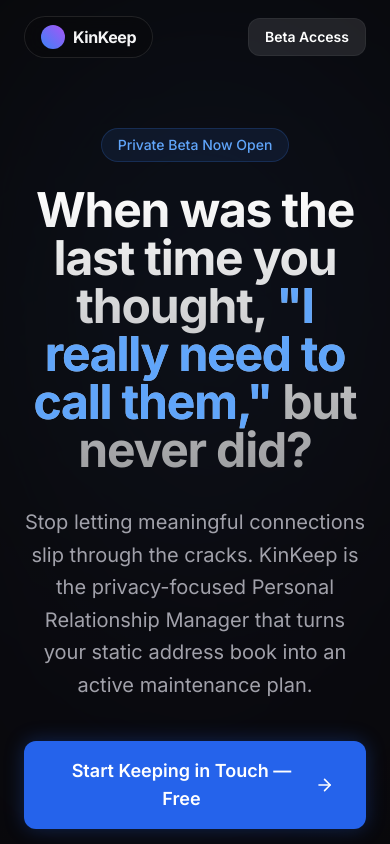
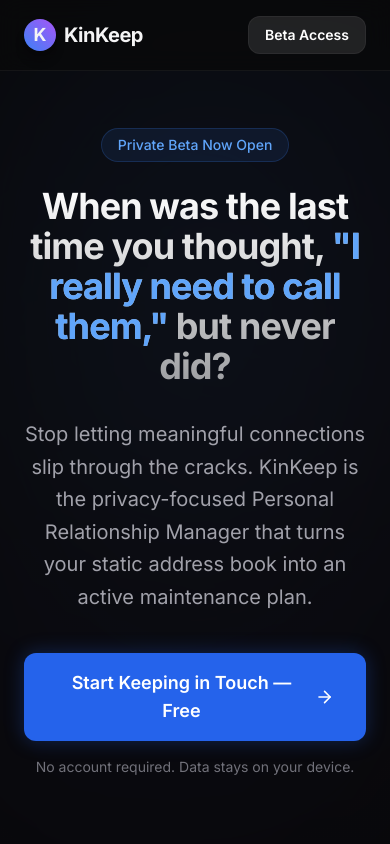
Before and after one commit to NabilPervez/kinkeepmarketing, a React (Vite) app: page / in a window 390 px wide. Shown: the top 844 px of the page. Built offline with nearby package versions, Linux system fonts and the light colour scheme.

Commit message:
Optimize layout for mobile and tablet: improve header, typography, and grid responsiveness

```diff
--- a/src/App.tsx
+++ b/src/App.tsx
@@ -20,11 +20,11 @@
       <AuroraBackground />
 
       {/* Navigation */}
-      <nav className="fixed top-0 left-0 right-0 z-50 px-6 py-4">
+      <nav className="fixed top-0 left-0 right-0 z-50 px-6 py-4 bg-zinc-950/80 backdrop-blur-md border-b border-white/5">
         <div className="max-w-7xl mx-auto flex items-center justify-between">
-          <div className="glass-panel px-4 py-2 rounded-full flex items-center gap-2 bg-zinc-950/50 backdrop-blur-md border border-white/10">
-            <div className="w-6 h-6 bg-gradient-to-tr from-blue-500 to-purple-500 rounded-full"></div>
-            <span className="font-bold tracking-tight">KinKeep</span>
+          <div className="flex items-center gap-2">
+            <div className="w-8 h-8 bg-gradient-to-tr from-blue-500 to-purple-500 rounded-full flex items-center justify-center font-bold text-lg shadow-lg">K</div>
+            <span className="font-bold tracking-tight text-xl">KinKeep</span>
           </div>
           <a href="https://kinkeep.netlify.app/" target="_blank" rel="noopener noreferrer">
             <Button variant="secondary" className="!py-2 !px-4 text-sm rounded-full">
@@ -46,7 +46,7 @@
             <div className="inline-block mb-6 px-4 py-1.5 rounded-full bg-blue-500/10 border border-blue-500/20 text-blue-400 text-sm font-medium">
               Private Beta Now Open
             </div>
-            <h1 className="text-5xl md:text-7xl font-bold tracking-tight mb-8 bg-clip-text text-transparent bg-gradient-to-b from-white to-white/60">
+            <h1 className="text-4xl md:text-5xl lg:text-7xl font-bold tracking-tight mb-8 bg-clip-text text-transparent bg-gradient-to-b from-white to-white/60">
               When was the last time you thought, <span className="text-blue-400">"I really need to call them,"</span> but never did?
             </h1>
             <p className="text-xl text-zinc-400 mb-10 max-w-2xl mx-auto leading-relaxed">
@@ -92,9 +92,9 @@
             <p className="text-zinc-400 text-lg">The KinKeep Dashboard answers one specific question: <strong className="text-white">Who do I need to connect with today?</strong></p>
           </div>
 
-          <div className="grid grid-cols-1 md:grid-cols-4 md:grid-rows-3 gap-6 h-auto md:h-[600px]">
+          <div className="grid grid-cols-1 md:grid-cols-2 lg:grid-cols-4 lg:grid-rows-3 gap-6 h-auto lg:h-[600px]">
             {/* Feature 1: Focus Contact (Top Left Big Block - 2x2) */}
-            <Card className="col-span-1 md:col-span-2 md:row-span-2 flex flex-col justify-between relative overflow-hidden group">
+            <Card className="col-span-1 md:col-span-2 lg:col-span-2 lg:row-span-2 flex flex-col justify-between relative overflow-hidden group">
               <div className="absolute top-0 right-0 p-4 opacity-50"><span className="text-xs font-mono uppercase tracking-widest text-blue-400">Priority</span></div>
               <div>
                 <div className="w-16 h-16 rounded-full bg-zinc-800 flex items-center justify-center mb-4 text-2xl border border-white/10">👨‍👩‍👧</div>
@@ -133,7 +133,7 @@
             </Card>
 
             {/* Feature 4: Upcoming Schedule (Bottom Wide Block) */}
-            <Card className="col-span-1 md:col-span-4 flex flex-col md:flex-row items-center justify-between gap-6">
+            <Card className="col-span-1 md:col-span-2 lg:col-span-4 flex flex-col md:flex-row items-center justify-between gap-6">
               <div className="flex-1">
                 <h3 className="text-lg font-semibold mb-2">Upcoming Schedule</h3>
                 <div className="flex gap-4 overflow-x-auto pb-2">
@@ -201,7 +201,7 @@
                   <h4 className="font-medium text-sm text-zinc-400 mb-2">Preferred Day</h4>
                   <div className="grid grid-cols-4 gap-2">
                     {['S', 'M', 'T', 'W', 'T', 'F', 'S'].map((d, i) => (
-                      <div key={i} className={`h-8 rounded flex items-center justify-center text-xs ${i === 0 ? 'bg-blue-500/20 text-blue-400 border border-blue-500/30' : 'bg-zinc-900 text-zinc-600'}`}>
+                      <div key={i} className={`h-10 rounded flex items-center justify-center text-xs ${i === 0 ? 'bg-blue-500/20 text-blue-400 border border-blue-500/30' : 'bg-zinc-900 text-zinc-600'}`}>
                         {d}
                       </div>
                     ))}
@@ -215,7 +215,7 @@
         {/* Section 5: Sorting Hat (Onboarding) */}
         <section className="max-w-4xl mx-auto mb-32 text-center">
           <Card className="bg-gradient-to-br from-zinc-900 to-zinc-950 border-zinc-800">
-            <h2 className="text-3xl font-bold mb-4">Organize your entire network in minutes, not hours.</h2>
+            <h2 className="text-2xl md:text-3xl font-bold mb-4 px-2">Organize your entire network in minutes, not hours.</h2>
             <p className="text-zinc-400 mb-8 max-w-2xl mx-auto">
               Dreading the setup? Don't. Our <strong>Import Wizard</strong> ingests your existing CSV or VCF files and helps you rapidly assign frequencies to bulk groups. Turn a list of 500 undefined contacts into a prioritized maintenance schedule in just a few clicks.
             </p>
```
